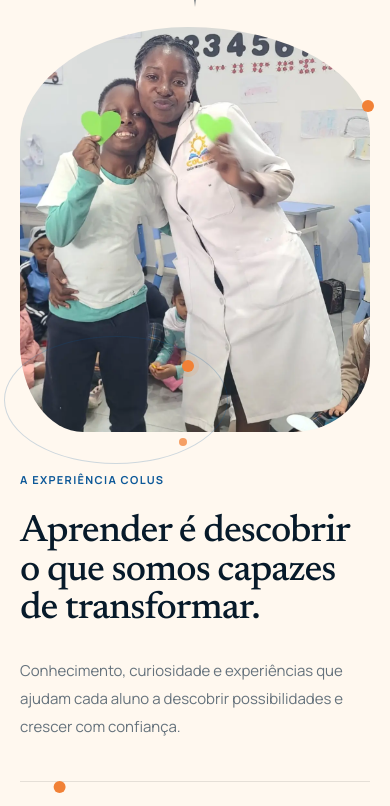
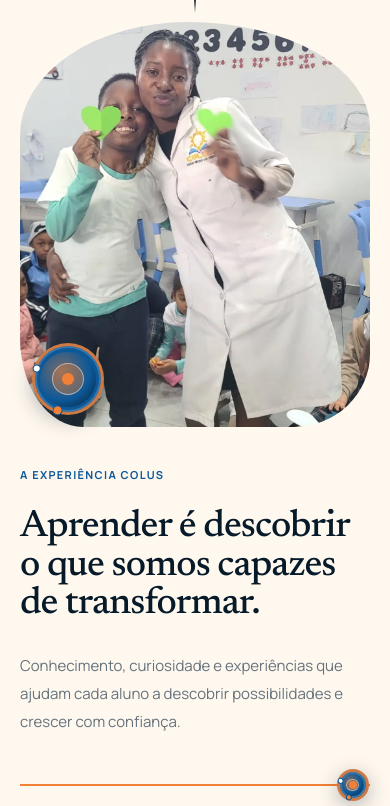
Before and after one commit to rightware-corporations/educore-colegio_universo_dos_sonhos, a React (Vite) app in the folder frontend/: page / in a window 390 px wide. Shown: the part 2818-3624 px from the top of the page. Built offline with nearby package versions, Linux system fonts and the light colour scheme.

Commit message:
fix(colus): replace mobile Manifesto outline and loose rail dot with filled motion rings

```diff
--- a/frontend/src/components/landing/ManifestoSection.tsx
+++ b/frontend/src/components/landing/ManifestoSection.tsx
@@ -1,6 +1,7 @@
 import { motion, useReducedMotion, useScroll, useTransform } from "framer-motion";
 import { useRef } from "react";
 import { LandingMedia } from "./LandingMedia";
+import { EditorialOrbitNode } from "./EditorialOrbitNode";
 
 const MEDIA_ROOT = "/media/colus/landing/colus-assets-final-v03";
 
@@ -19,6 +20,8 @@ export function ManifestoSection() {
   const bridgePosterOpacity = useTransform(scrollYProgress, [0.08, 0.22, 0.34], [1, 1, 0]);
   const mediaScale = useTransform(scrollYProgress, [0.08, 0.4], [1.04, 1]);
   const nodeX = useTransform(scrollYProgress, [0.3, 0.72], ["0%", "280%"]);
+  const mobileRailX = useTransform(scrollYProgress, [0.3, 0.72], ["5%", "95%"]);
+  const mobileRailDraw = useTransform(scrollYProgress, [0.3, 0.72], [0, 1]);
   const ringNodeX = useTransform(scrollYProgress, [0.3, 0.72], [0, 155]);
   const ringNodeY = useTransform(scrollYProgress, [0.3, 0.5, 0.72], [0, 28, 0]);
 
@@ -70,7 +73,20 @@ export function ManifestoSection() {
             Conhecimento, curiosidade e experiências que ajudam cada aluno a descobrir possibilidades e crescer com confiança.
           </p>
 
-          <div className="mt-10 h-px max-w-md bg-black/10">
+          {/* Mobile: a filled ring is the moving node on the actual rail. */}
+          <div className="relative mt-12 mb-6 h-[2px] max-w-md bg-colus-deep-blue/20 lg:hidden" aria-hidden="true">
+            <motion.div
+              className="absolute inset-0 origin-left bg-colus-orange"
+              style={reduceMotion ? { scaleX: 1 } : { scaleX: mobileRailDraw }}
+            />
+            <motion.div
+              className="absolute top-1/2 -translate-x-1/2 -translate-y-1/2"
+              style={{ left: reduceMotion ? "95%" : mobileRailX }}
+            >
+              <EditorialOrbitNode progress={scrollYProgress} size="compact" />
+            </motion.div>
+          </div>
+          <div className="mt-10 hidden h-px max-w-md bg-black/10 lg:block">
             <motion.span
               style={reduceMotion ? undefined : { x: nodeX }}
               className="block h-3 w-3 -translate-y-[5px] rounded-full bg-colus-orange"
@@ -108,9 +124,13 @@ export function ManifestoSection() {
             <div className="absolute inset-0 bg-gradient-to-t from-colus-ink/16 via-transparent to-transparent" />
           </motion.div>
 
+          {/* Filled photo-ring on mobile; preserve the established desktop ellipse. */}
+          <div className="pointer-events-none absolute bottom-3 left-3 z-20 lg:hidden" aria-hidden="true">
+            <EditorialOrbitNode progress={scrollYProgress} />
+          </div>
           <div
             aria-hidden="true"
-            className="pointer-events-none absolute -bottom-8 -left-4 h-32 w-56 rounded-[50%] border border-colus-deep-blue/20 lg:-bottom-10 lg:-left-8 lg:h-40 lg:w-64"
+            className="pointer-events-none absolute hidden -bottom-8 -left-4 h-32 w-56 rounded-[50%] border border-colus-deep-blue/20 lg:-bottom-10 lg:-left-8 lg:block lg:h-40 lg:w-64"
           >
             <motion.span
               style={reduceMotion ? undefined : { x: ringNodeX, y: ringNodeY }}
@@ -120,7 +140,7 @@ export function ManifestoSection() {
           </div>
           <span
             aria-hidden="true"
-            className="pointer-events-none absolute -right-1 top-[18%] h-3 w-3 rounded-full bg-colus-orange lg:right-[2%]"
+            className="pointer-events-none absolute hidden -right-1 top-[18%] h-3 w-3 rounded-full bg-colus-orange lg:right-[2%] lg:block"
           />
         </div>
       </div>
```
